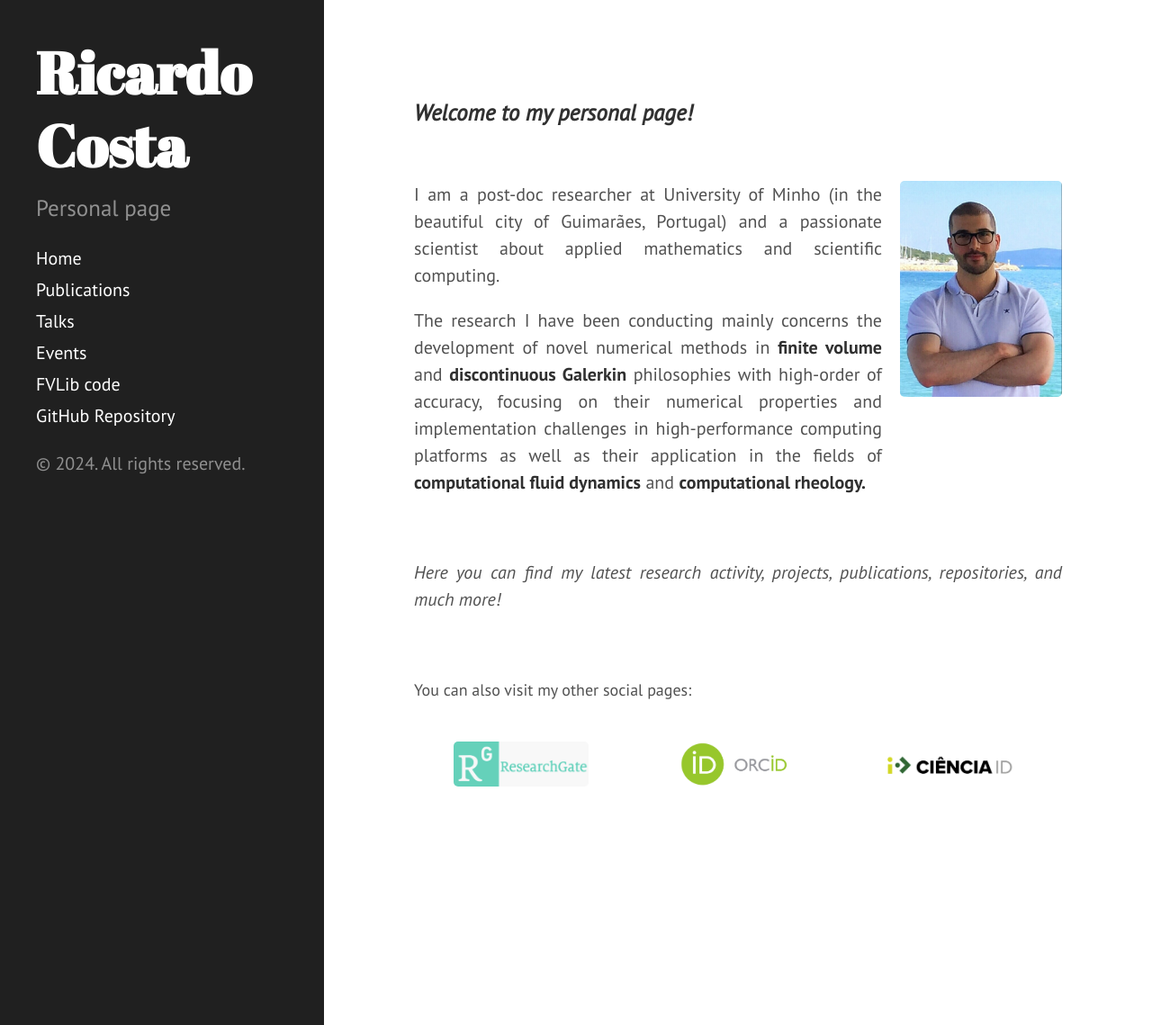
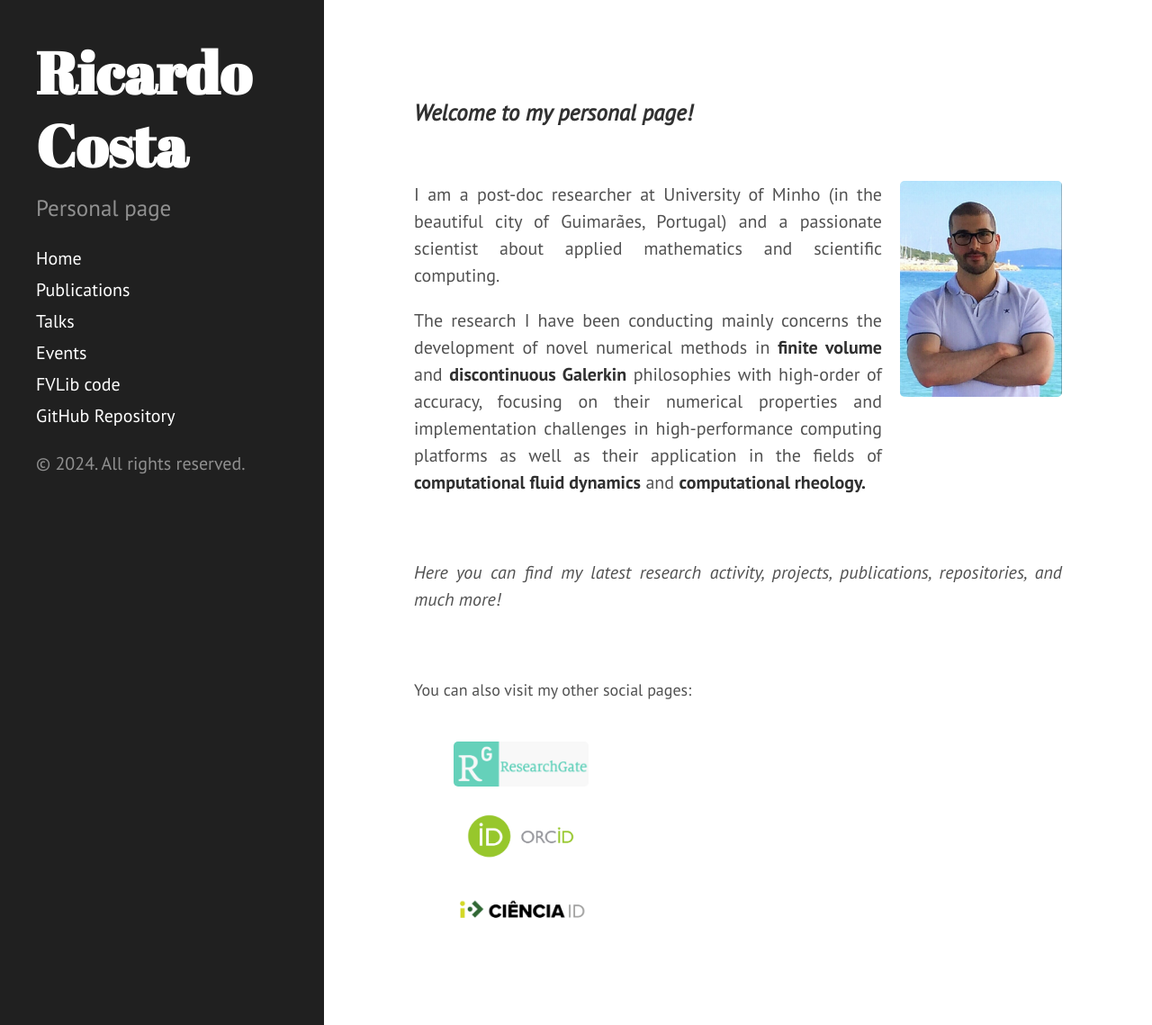
Before and after one commit to ricardodpcosta/ricardodpcosta.github.io, a Jekyll site: the page built from index.md, in a window 1280 px wide and 1139 px high. Shown: the whole window at 90% size. Built offline with Jekyll 4.4.1, drawn with Linux system fonts in a browser that asks for light colours; Markdown is read by kramdown in place of the engine named in the settings.

Commit message:
Update hyde.css

```diff
--- a/public/css/hyde.css
+++ b/public/css/hyde.css
@@ -261,26 +261,26 @@ a.sidebar-nav-item:focus {
 }
 
 .column-2 {
-  float: left;
-  width: 45%;
+  float: center;
+  width: 49%;
   padding: 5px;
 }
 
 .column-3 {
-  float: left;
+  float: center;
   width: 33%;
   padding: 5px;
 }
 
 .column-4 {
-  float: left;
-  width: 22.5%;
+  float: center;
+  width: 22%;
   padding: 5px;
 }
 
 .column-5 {
-  float: left;
-  width: 18%;
+  float: center;
+  width: 19%;
   padding: 5px;
 }
 
```
